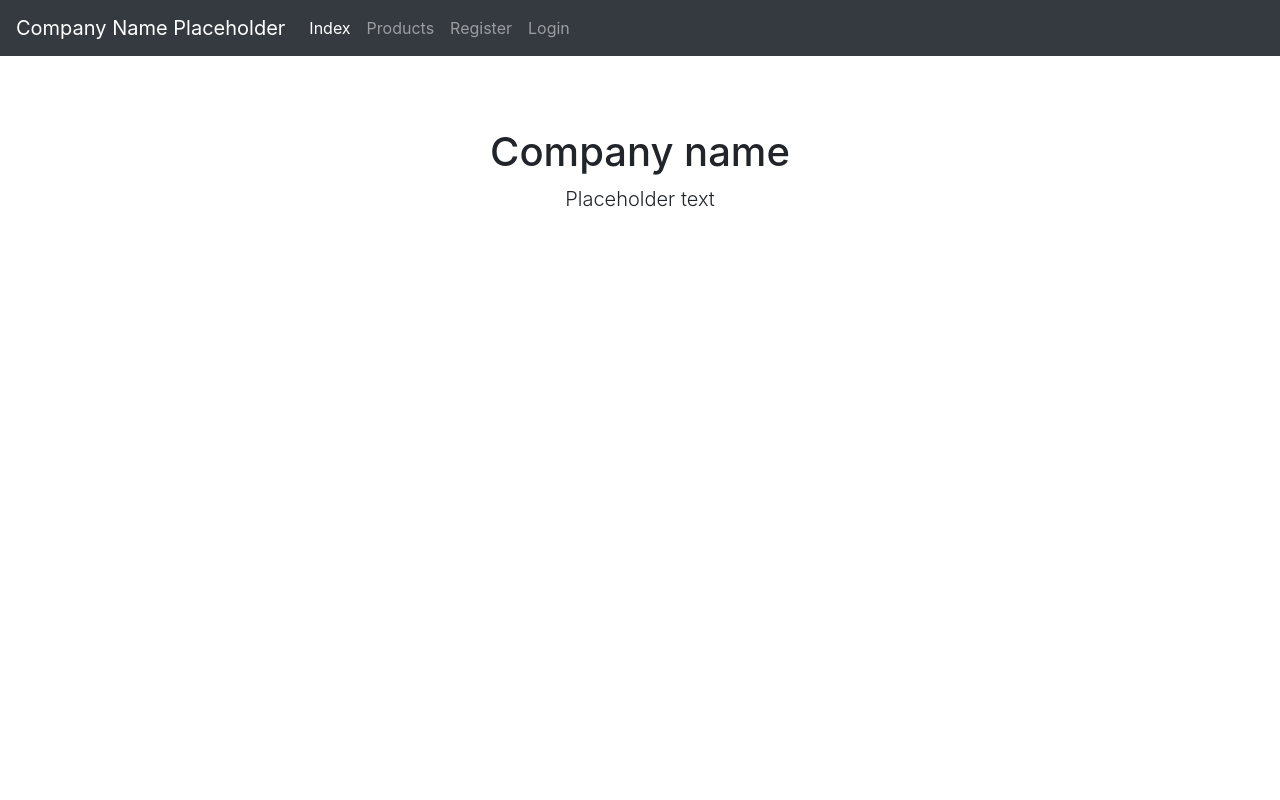
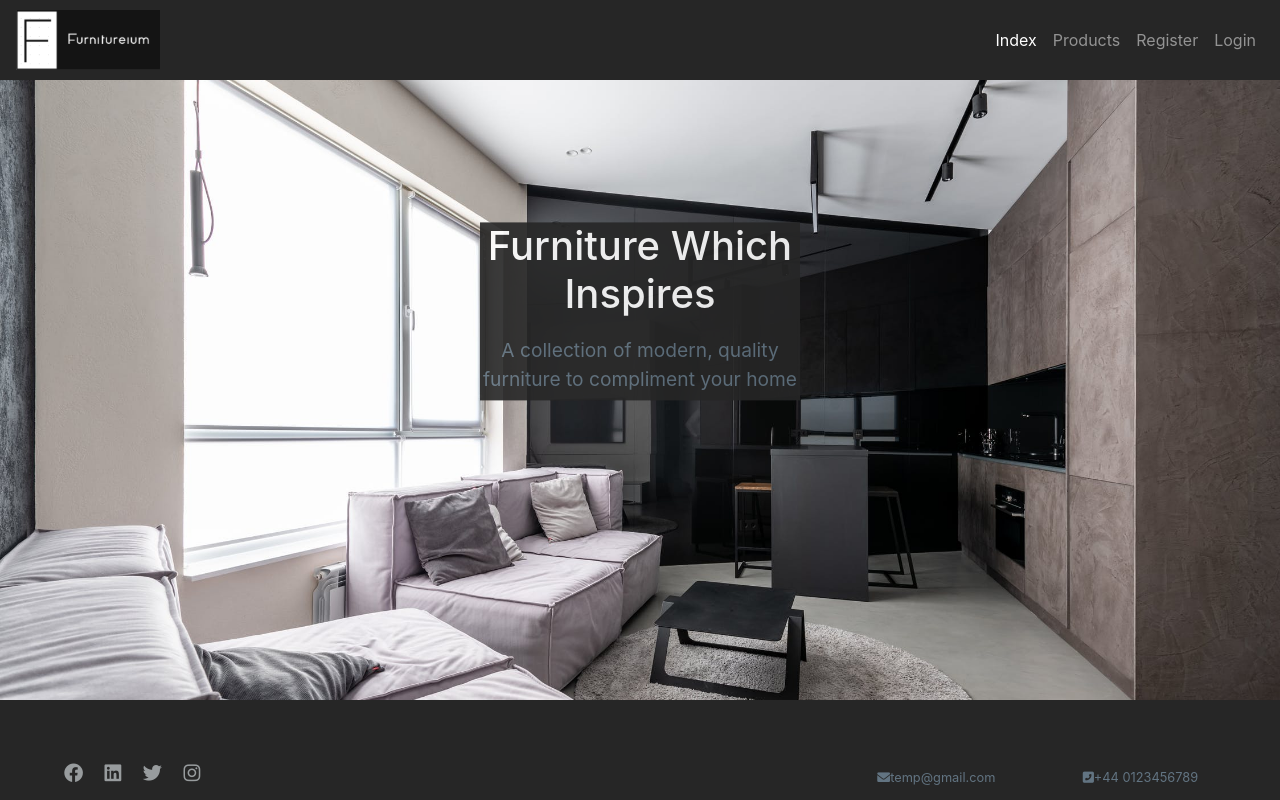
Before and after one commit to MATTCFTW/Uni_cloud_app, a Flask app: page / in a window 1280 px wide. Run offline with Flask 2, Linux system fonts and the light colour scheme; some libraries are stand-ins or nearby versions.

Commit message:
Front end - Index and Footer complete

```diff
--- a/main.py
+++ b/main.py
@@ -2,6 +2,7 @@ import logging
 from flask import Flask, render_template, request
 
 app = Flask(__name__)
+app.config['SEND_FILE_MAX_AGE_DEFAULT'] = 0 #stop using outdated css
 
 @app.route('/')
 @app.route('/index')
--- a/static/CSS/custom.css
+++ b/static/CSS/custom.css
@@ -15,3 +15,25 @@ p {
  padding: 3rem 1.5rem;
  text-align: center;
 }
+
+.bold-text {
+    color: #989c9e !important
+}
+
+.footer{
+    position: fixed;
+    height: 100px;
+    bottom: 0;
+    width: 105%;
+    background: #262626;
+    color: #627482 !important;
+}
+
+.navbar{
+    background-color: #262626;
+    height: 80px;
+}
+
+.navbar-logo{
+    max-height: 60px;
+}
--- a/static/CSS/style.css
+++ b/static/CSS/style.css
@@ -67,6 +67,35 @@
   text-transform: uppercase;
   margin-top: 15px;
 }
+
+
+h1{
+    color: #FDFDFD;
+    padding-bottom: 10px;
+}
+
+.index-text{
+    color: #627482
+}
+
+.bg{
+    background-image: url("/static/images/background.jpeg") ;
+    height: 89vh;
+    background-position: center;
+    background-repeat: no-repeat;
+    background-size: cover;
+}
+
+.index-box{
+    background-color: #262626;
+    height: 25%;
+    width: 25%;
+    opacity: 90%;
+    text-align: center;
+    margin:auto;
+    transform: translate(0, 80%);
+}
+
 @media only screen and (max-width: 1090px) {
   .title-404 {
     margin-left: 10px;
@@ -93,6 +122,10 @@
     font-size: 18px;
     line-height: 27px;
     margin-top: 5px;
+  }
+  .index-box{
+    width:fit-content;
+    height: fit-content;
   }
 }
 
--- a/templates/base.html
+++ b/templates/base.html
@@ -3,9 +3,10 @@
  <head>
   <meta charset="utf-8">
   <meta name="viewport" content="width=device-width, initial-scale=1">
-  <title>Company name placeholder</title>
+  <title>Furnitureium</title>
   <link rel="icon" href="static/images/favicon.ico" type="image/x-icon" />
   <link rel="stylesheet" href="https://stackpath.bootstrapcdn.com/bootstrap/4.1.3/css/bootstrap.min.css" integrity="sha384-MCw98/SFnGE8fJT3GXwEOngsV7Zt27NXFoaoApmYm81iuXoPkFOJwJ8ERdknLPMO" crossorigin="anonymous">
+  <link rel="stylesheet" href="https://cdnjs.cloudflare.com/ajax/libs/font-awesome/6.0.0-beta2/css/all.min.css" integrity="sha512-YWzhKL2whUzgiheMoBFwW8CKV4qpHQAEuvilg9FAn5VJUDwKZZxkJNuGM4XkWuk94WCrrwslk8yWNGmY1EduTA==" crossorigin="anonymous"/>
   <link href="static/CSS/custom.css" rel="stylesheet">
  </head>
 
@@ -14,14 +15,16 @@
  {% set active_page = active_page|default('index') -%}
 
  <body>
-  <nav class="navbar navbar-expand-md navbar-dark bg-dark fixed-top">
+  <nav class="navbar navbar-expand-md navbar-dark fixed-top">
    <!-- Navbar -->
-   <a class="navbar-brand" href="#">Company Name Placeholder</a>
+   <div class="navbar-brand">
+     <img class="navbar-logo" src="/static/images/logo.png">
+   </div>
    <button class="navbar-toggler" type="button" data-toggle="collapse" datatarget="#navbarSupportedContent" aria-controls="#navbarSupportedContent" ariaexpanded="false" aria-label="Toggle navigation">
     <span class="navbar-toggler-icon"></span>
    </button>
    <div class="collapse navbar-collapse" id="#navbarSupportedContent">
-    <ul class="navbar-nav mr-auto">
+    <ul class="navbar-nav ml-auto">
 
      {% for href, id, caption in navigation_bar %}
       {% if id == active_page %}
@@ -38,11 +41,33 @@
    </div>
   </nav>
 
-  <main role="main" class="container">
+  <main role="main" class="container-fluid p-0">
   <!-- Content -->
      {% block content %}
      {% endblock %}
   </main>
+  <footer class="fixed-bottom">
+   <div class="row justify-content-center py-5 footer">
+    <div class="col-11">
+     <div class="row ">
+      <div class="col-xl-8 col-md-4 col-sm-4 col-auto my-md-0 mt-5 order-sm-1 order-3 align-self-end">
+       <p class="social text-muted mb-0 pb-0 bold-text">
+         <span class="mx-2"><i class="fab fa-facebook" aria-hidden="true"></i></span>
+         <span class="mx-2"><i class="fab fa-linkedin" aria-hidden="true"></i></span>
+         <span class="mx-2"><i class="fab fa-twitter" aria-hidden="true"></i></span>
+         <span class="mx-2"><i class="fab fa-instagram" aria-hidden="true"></i></span>
+       </p>
+      </div>
+      <div class="col-xl-2 col-md-4 col-sm-4 col-auto order-1 align-self-end ">
+       <small><span><i class="fa fa-envelope" aria-hidden="true"></i></span>temp@gmail.com</small>
+      </div>
+      <div class="col-xl-2 col-md-4 col-sm-4 col-auto order-2 align-self-end mt-3 ">
+       <small><span><i class="fas fa-phone-square-alt"></i></span>+44 0123456789</small>
+      </div>
+     </div>
+    </div>
+   </div>
+  </footer>
 
   <!-- Scripts -->
   <script src="https://code.jquery.com/jquery-3.3.1.slim.min.js" integrity="sha384-q8i/X+965DzO0rT7abK41JStQIAqVgRVzpbzo5smXKp4YfRvH+8abtTE1Pi6jizo" crossorigin="anonymous"></script>
--- a/templates/index.html
+++ b/templates/index.html
@@ -1,9 +1,14 @@
 {% extends "base.html" %}
 {% block content %}
+<head>
+ <link rel="stylesheet" type="text/css" href="/static/CSS/style.css">
+</head>
 
-<div class="starter-template">
- <h1>Company name</h1>
- <p class="lead">Placeholder text</p>
+<div class="bg">
+ <div class="index-box">
+      <h1>Furniture Which Inspires</h1>
+      <p class="index-text">A collection of modern, quality furniture to compliment your home</p>
+ </div>
 </div>
 
 {% endblock %}
```
Also changed, not shown: mongo_db.py (added), static/images/background.jpeg (added), static/images/logo.png (added).
